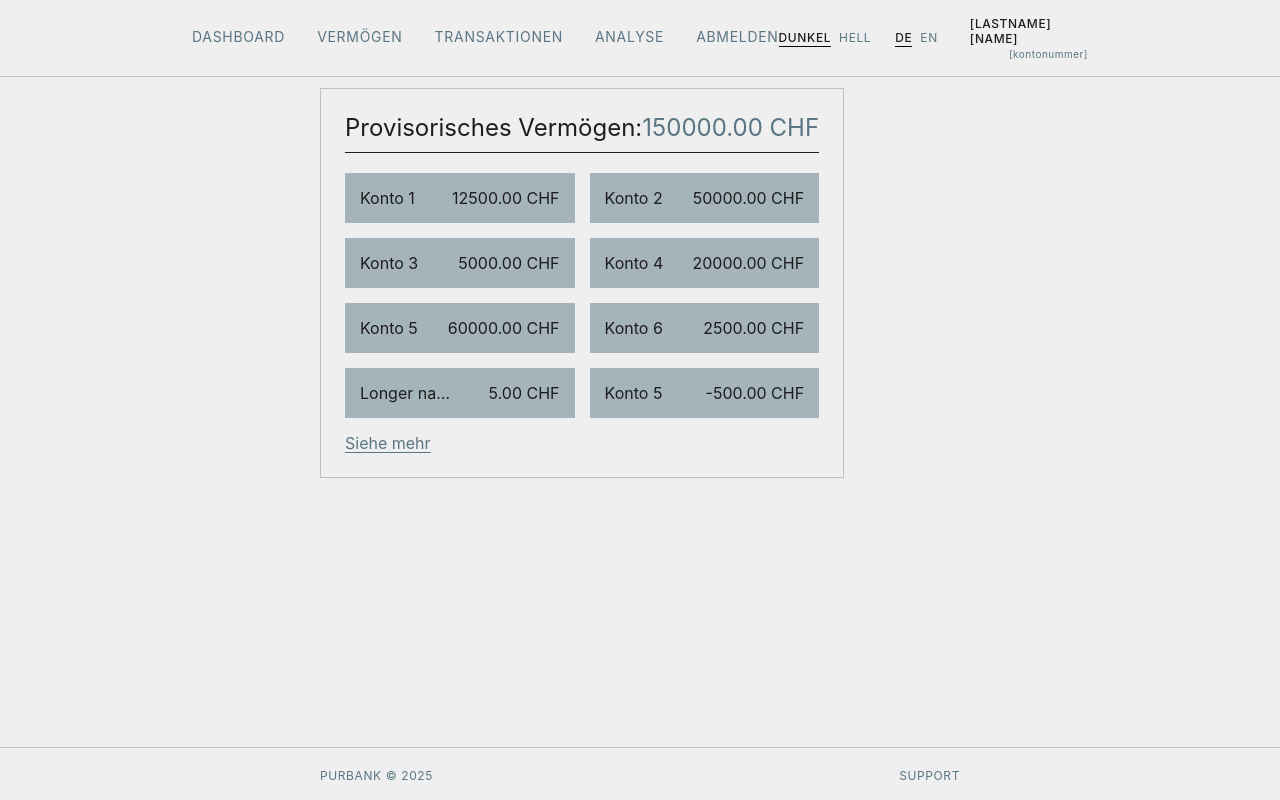
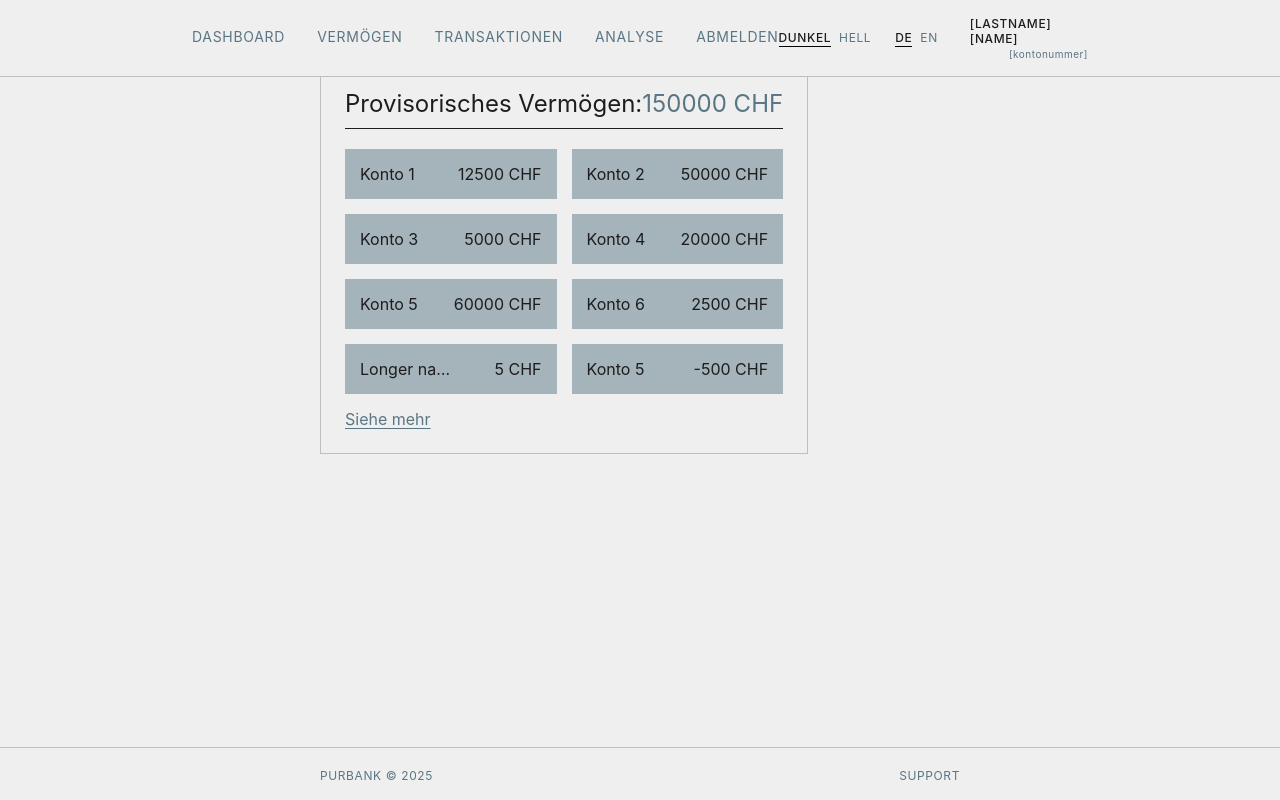
Before and after one commit to reazndev/purbank-web-frontend, an Angular app: page /dashboard in a window 1280 px wide. Built offline with nearby package versions, Linux system fonts and the light colour scheme; a web font is replaced by a local one.

Commit message:
change formatting for display

```diff
--- a/src/app/components/dashboard/wealth/wealth.css
+++ b/src/app/components/dashboard/wealth/wealth.css
@@ -1,7 +1,6 @@
 .wealth-container {
   border: 1px solid var(--color-gray);
   padding: var(--padding-standard);
-  margin-top: 3vh;
   background-color: var(--color-white);
   font-family: var(--font-family);
   color: var(--color-black);
--- a/src/app/components/dashboard/wealth/wealth.html
+++ b/src/app/components/dashboard/wealth/wealth.html
@@ -1,40 +1,40 @@
 <div class="wealth-container">
   <div class="wealth-header">
-    <h2>{{ languageService.translate('provisional') }} {{ languageService.translate('wealth') }}: <span class="wealth-amount">150000.00 CHF</span></h2>
+    <h2>{{ languageService.translate('provisional') }} {{ languageService.translate('wealth') }}: <span class="wealth-amount">150000 CHF</span></h2>
     <hr>
   </div>
   <div class="accounts-grid">
     <div class="account-box">
       <span class="account-name">Konto 1</span>
-      <span class="account-balance">12500.00 CHF</span>
+      <span class="account-balance">12500 CHF</span>
     </div>
     <div class="account-box">
       <span class="account-name">Konto 2</span>
-      <span class="account-balance">50000.00 CHF</span>
+      <span class="account-balance">50000 CHF</span>
     </div>
     <div class="account-box">
       <span class="account-name">Konto 3</span>
-      <span class="account-balance">5000.00 CHF</span>
+      <span class="account-balance">5000 CHF</span>
     </div>
     <div class="account-box">
       <span class="account-name">Konto 4</span>
-      <span class="account-balance">20000.00 CHF</span>
+      <span class="account-balance">20000 CHF</span>
     </div>
     <div class="account-box">
       <span class="account-name">Konto 5</span>
-      <span class="account-balance">60000.00 CHF</span>
+      <span class="account-balance">60000 CHF</span>
     </div>
     <div class="account-box">
       <span class="account-name">Konto 6</span>
-      <span class="account-balance">2500.00 CHF</span>
+      <span class="account-balance">2500 CHF</span>
     </div>
     <div class="account-box">
       <span class="account-name">Longer namer is also suitable</span>
-      <span class="account-balance">5.00 CHF</span>
+      <span class="account-balance">5 CHF</span>
     </div>
     <div class="account-box">
       <span class="account-name">Konto 5</span>
-      <span class="account-balance">-500.00 CHF</span>
+      <span class="account-balance">-500 CHF</span>
     </div>
   </div>
   <div class="wealth-footer">
```
